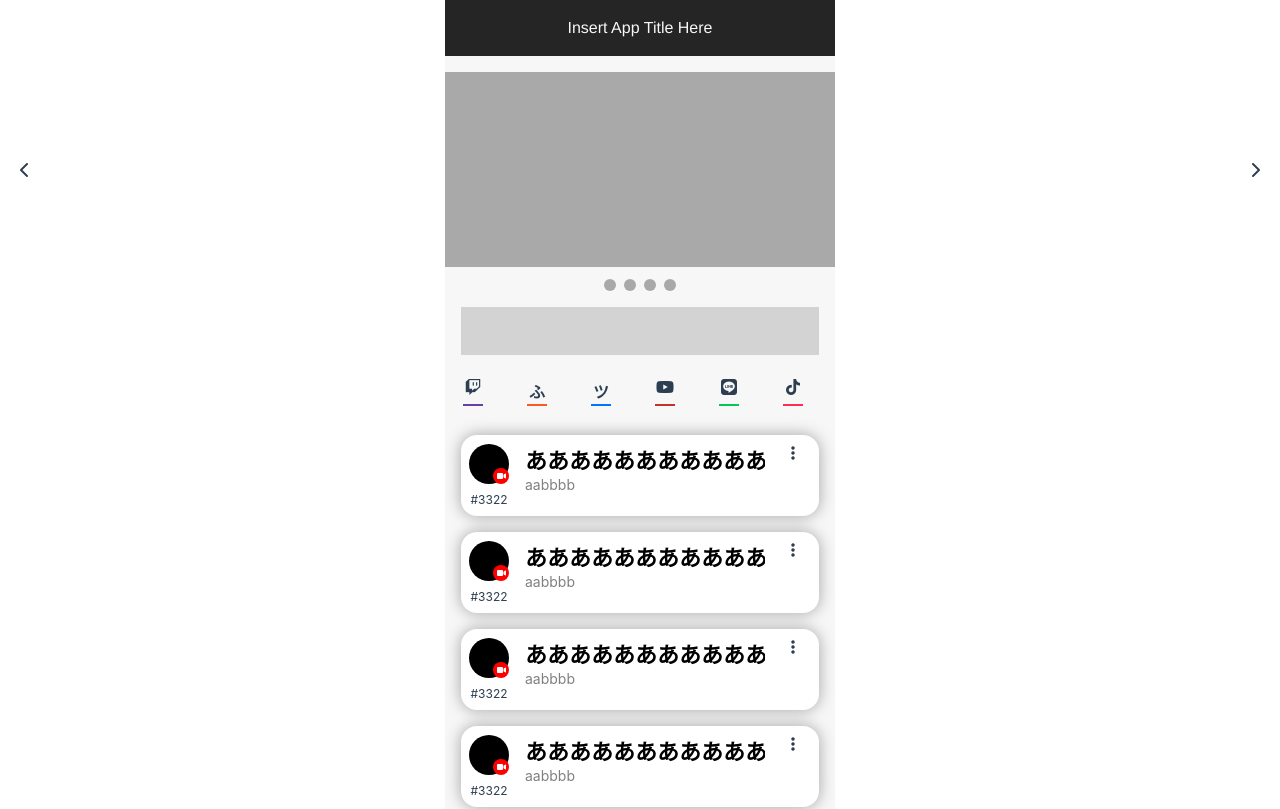
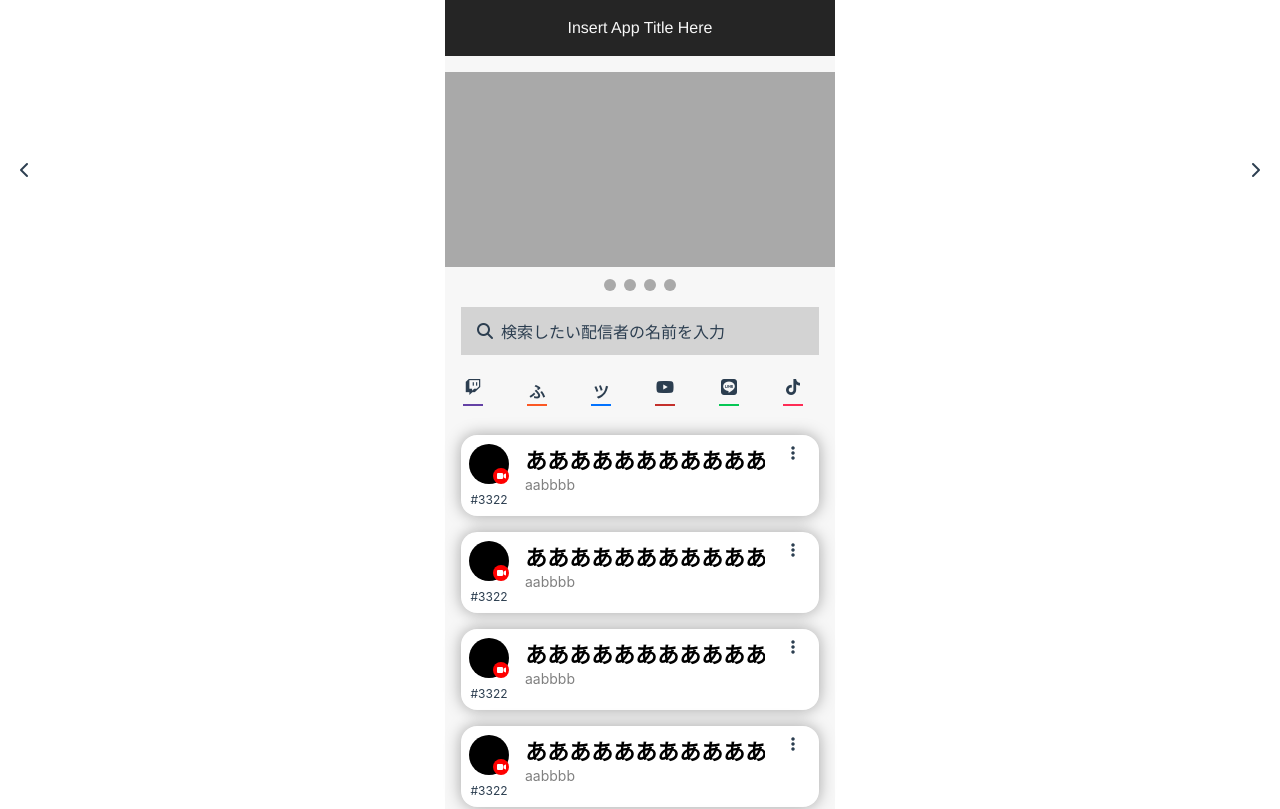
Before and after one commit to simd-float4x4/2525, a Vue app in the folder niconico-researcher/: page / in a window 1280 px wide. Shown: the top 809 px of the page. Built offline with nearby package versions, Linux system fonts and the light colour scheme.

Commit message:
fix: 検索フォームのcssを整える

```diff
--- a/niconico-researcher/src/components/SearchForm.vue
+++ b/niconico-researcher/src/components/SearchForm.vue
@@ -1,6 +1,9 @@
 <template>
     <div class="search_form_view">
-
+        <div class="search_form_input_area">
+            <i class="fa-solid fa-magnifying-glass"></i>
+            検索したい配信者の名前を入力
+        </div>
     </div>
 </template>
 
@@ -11,4 +14,19 @@
         background-color: lightgray;
         margin: 0 16px 16px 16px;
     }
+
+    .search_form_input_area {
+        width: 100%;
+        height: 100%;
+        display: flex;
+        align-items: center;
+        justify-content: left;
+        margin-left: 8px;
+        padding-left: 8px;
+    }
+
+    .search_form_input_area i {
+        margin-right: 8px;
+    }
+
 </style>
```
